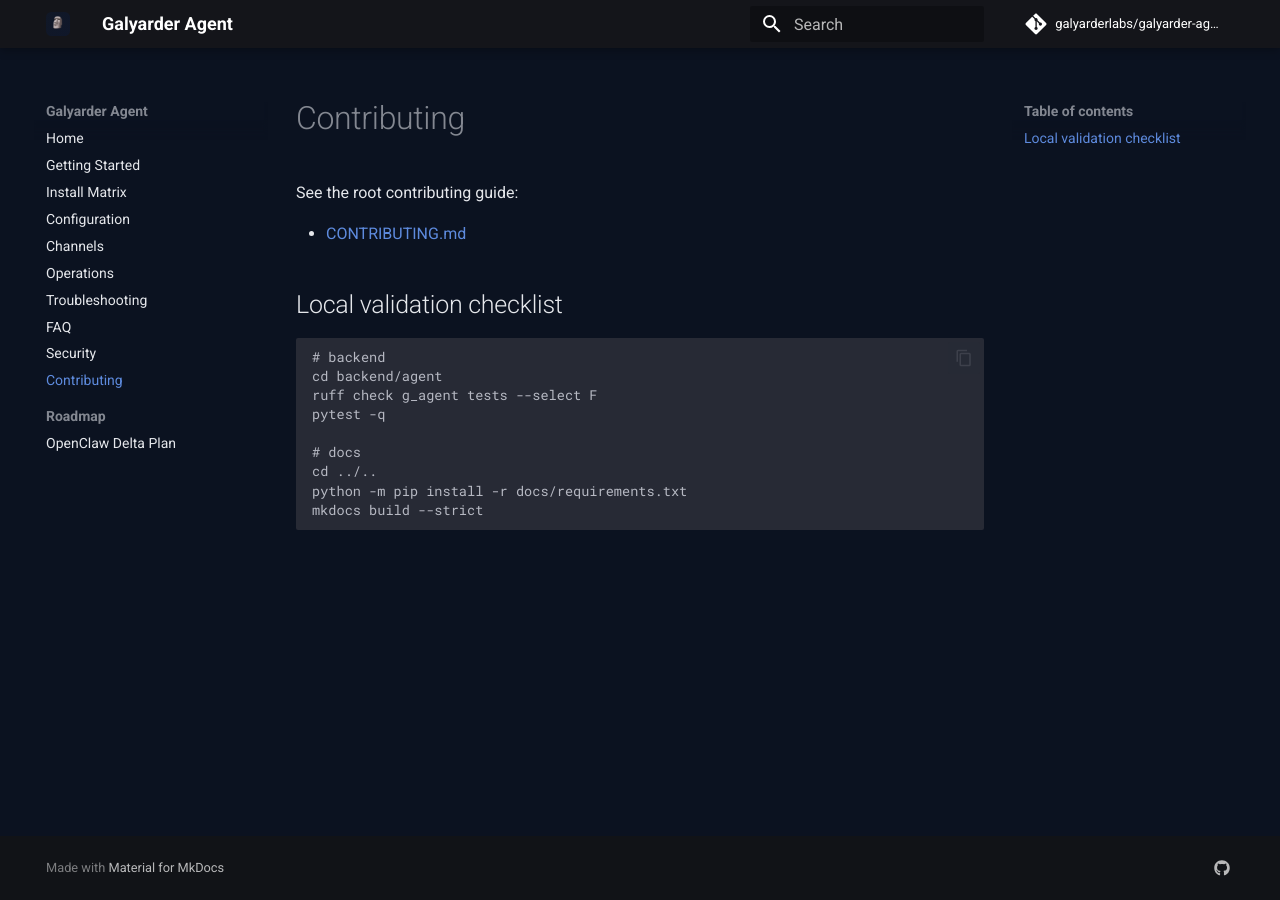
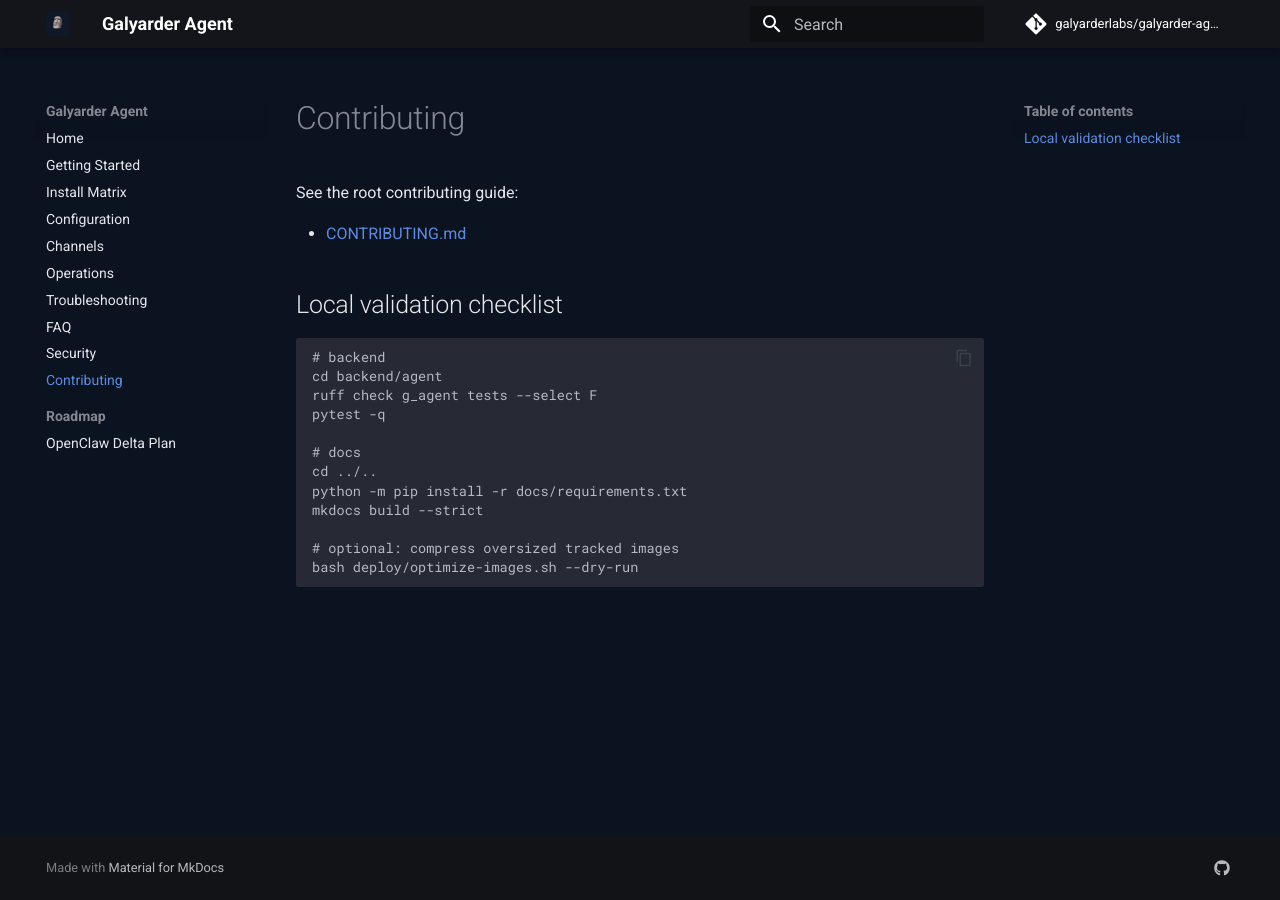
Before and after one commit to galyarderlabs/galyarder-agent, an MkDocs documentation site: the page built from docs/contributing.md, in a window 1280 px wide. Built offline with MkDocs 1.6.1 and Material for MkDocs 9.7.7, drawn with Linux system fonts in a browser that asks for light colours; comment, search, counter and statistics services are not loaded.

Commit message:
chore: add image sweep script and reduce large asset (#30)

````diff
--- a/docs/contributing.md
+++ b/docs/contributing.md
@@ -16,4 +16,7 @@
 cd ../..
 python -m pip install -r docs/requirements.txt
 mkdocs build --strict
+
+# optional: compress oversized tracked images
+bash deploy/optimize-images.sh --dry-run
 ```
````
Also changed, not shown: CONTRIBUTING.md (+6 -0 lines), 2 other files.
